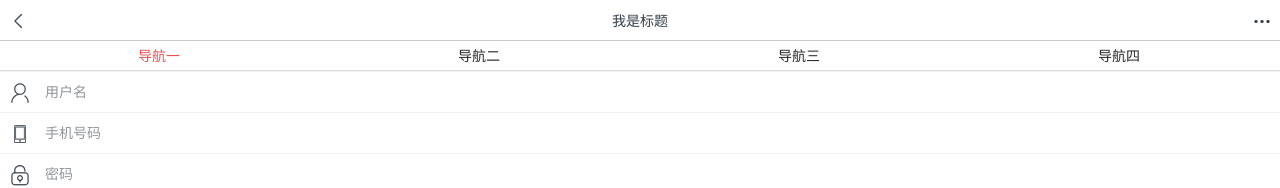
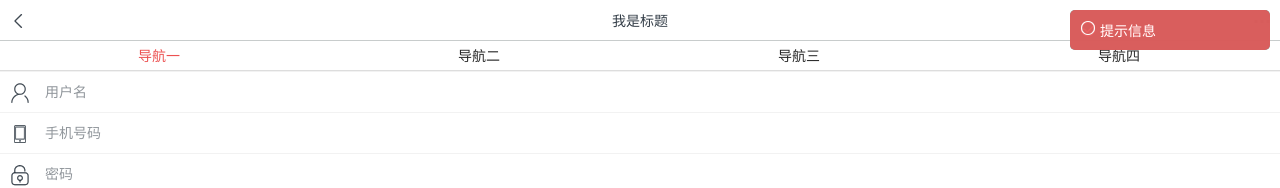
Before and after one commit to mooncool/dancing-flower, a website: page demo/index.html in a window 1280 px wide. Shown: the top 188 px of the page. Drawn offline with nearby package versions, Linux system fonts and the light colour scheme; files that its build step writes are made by us from their sources; files whose address does not match are found by name.

Commit message:
Add msg-box style.

```diff
--- a/demo/index.html
+++ b/demo/index.html
@@ -7,6 +7,14 @@
     <link rel="stylesheet" href="css/dancing-flower.css">
 </head>
 <body>
+<div class="msg-box success">
+    <i class="iconfont">&#xe61e;</i>
+    <span>提示信息</span>
+</div>
+<div class="msg-box error">
+    <i class="iconfont">&#xe621;</i>
+    <span>提示信息</span>
+</div>
 <div class="container">
     <a class="icon-fixed icon-fixed-left-bottom">
         <i class="iconfont icon-circle icon-circle-red">&#xe60d;</i>
--- a/scss/components/_msg-box.scss
+++ b/scss/components/_msg-box.scss
@@ -0,0 +1,33 @@
+.msg-box {
+    position: fixed;
+    top: 10px;
+    right: 10px;
+    width: 180px;
+    padding: 10px;
+    z-index: 10;
+    border-radius: 5px;
+
+    i,
+    span {
+        color: $white;
+    }
+
+    i {
+        position: absolute;
+        top: 50%;
+        margin-top: -10px;
+    }
+
+    span {
+        margin-left: 20px;
+        display: inline-block;
+    }
+
+    &.success {
+        background-color: rgba(31, 203, 194, .9);
+    }
+
+    &.error {
+        background-color: rgba(236, 81, 81, .9);
+    }
+}
```
